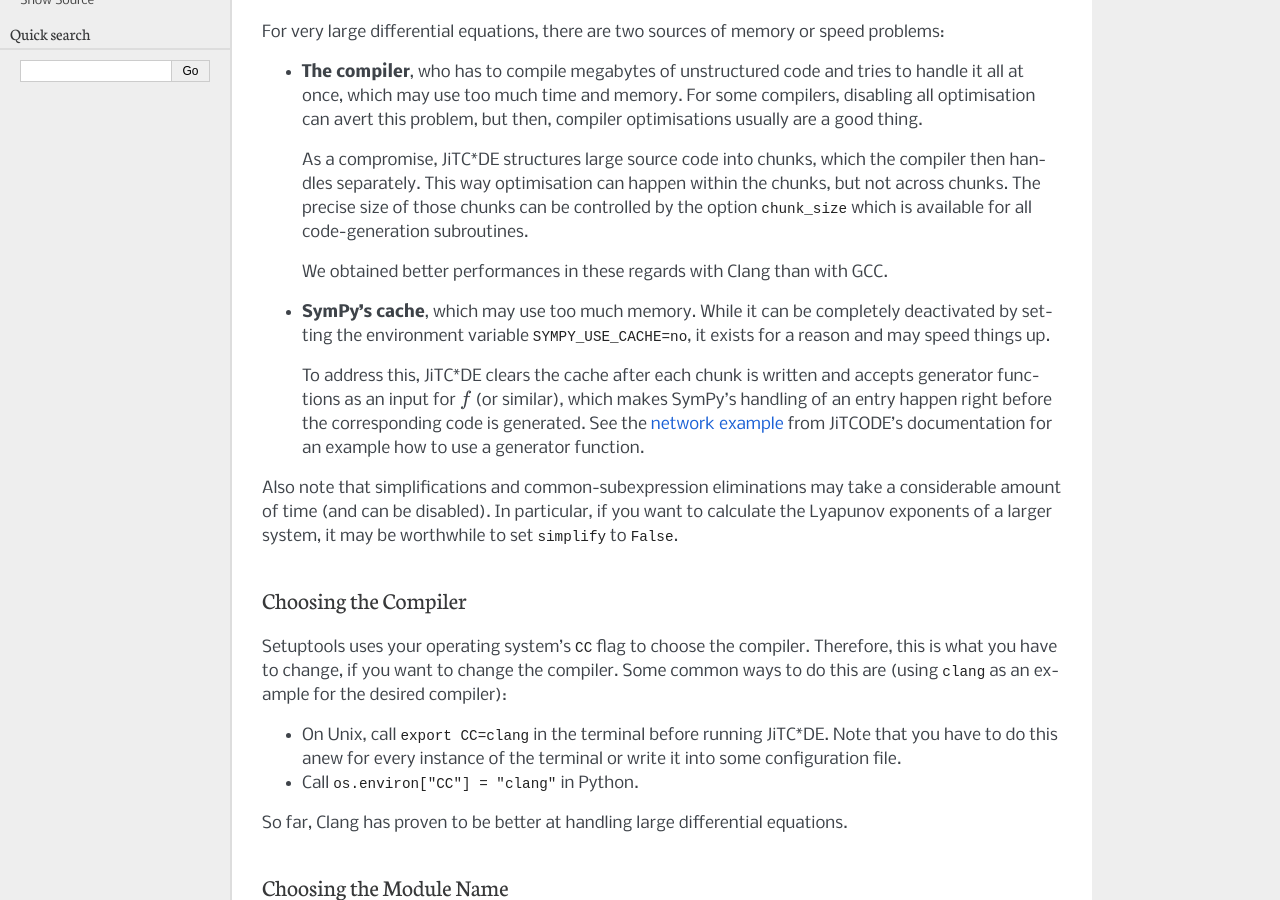
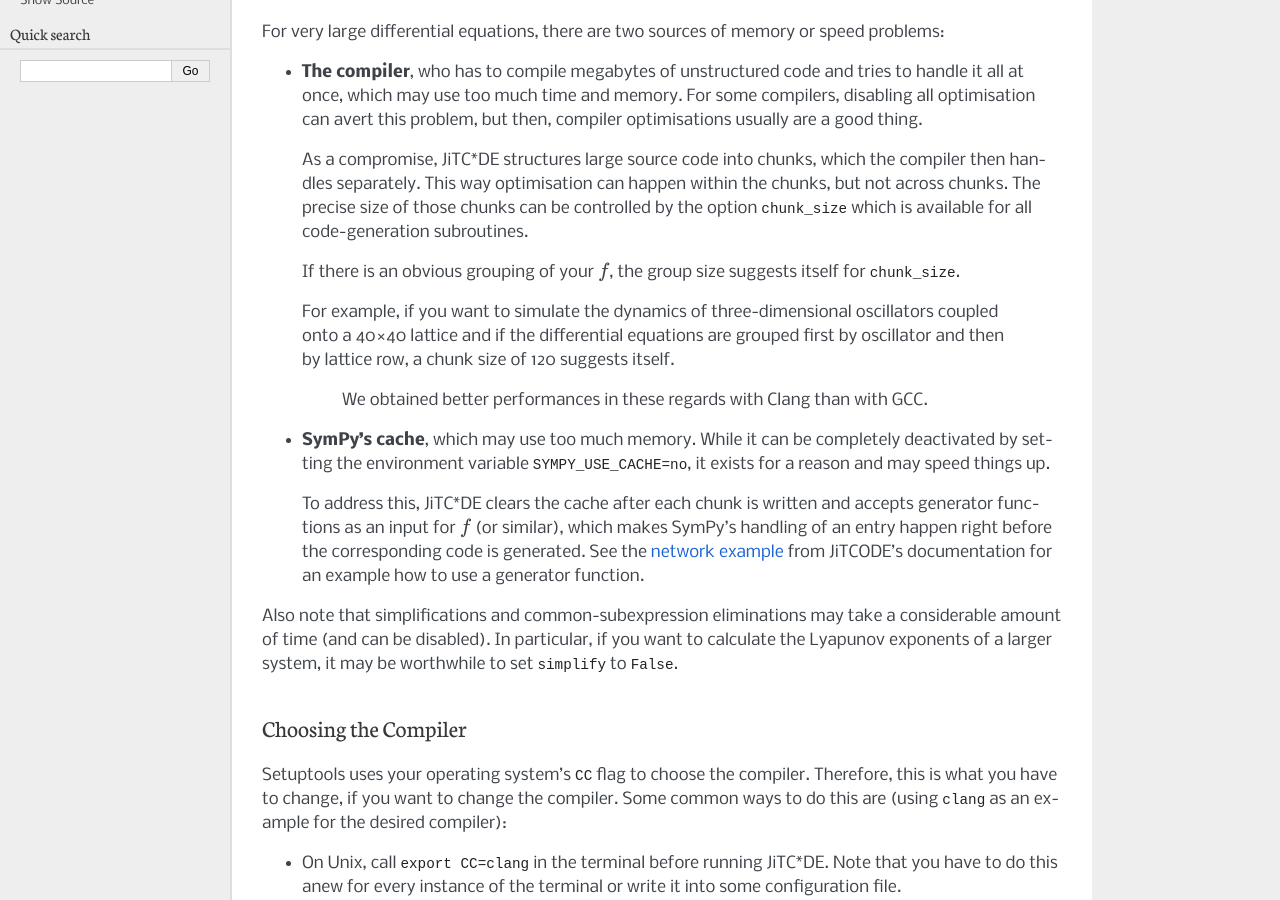
Before and after one commit to neurophysik/jitcxde_common, a Sphinx documentation site: the page built from docs/index.rst, in a window 1280 px wide and 900 px high, scrolled down 300 px. Built offline with Sphinx 7.4.7, drawn with Linux system fonts in a browser that asks for light colours; the version number could not be read and is left out.

Commit message:
Migrated instructions on how to chunk.

```diff
--- a/docs/index.rst
+++ b/docs/index.rst
@@ -15,6 +15,9 @@ For very large differential equations, there are two sources of memory or speed
 	who has to compile megabytes of unstructured code and tries to handle it all at once, which may use too much time and memory. For some compilers, disabling all optimisation can avert this problem, but then, compiler optimisations usually are a good thing.
 
 	As a compromise, JiTC*DE structures large source code into chunks, which the compiler then handles separately. This way optimisation can happen within the chunks, but not across chunks. The precise size of those chunks can be controlled by the option `chunk_size` which is available for all code-generation subroutines.
+
+	If there is an obvious grouping of your :math:`f`, the group size suggests itself for `chunk_size`.
+    For example, if you want to simulate the dynamics of three-dimensional oscillators coupled onto a 40×40 lattice and if the differential equations are grouped first by oscillator and then by lattice row, a chunk size of 120 suggests itself.
 
 	We obtained better performances in these regards with Clang than with GCC.
 
```
